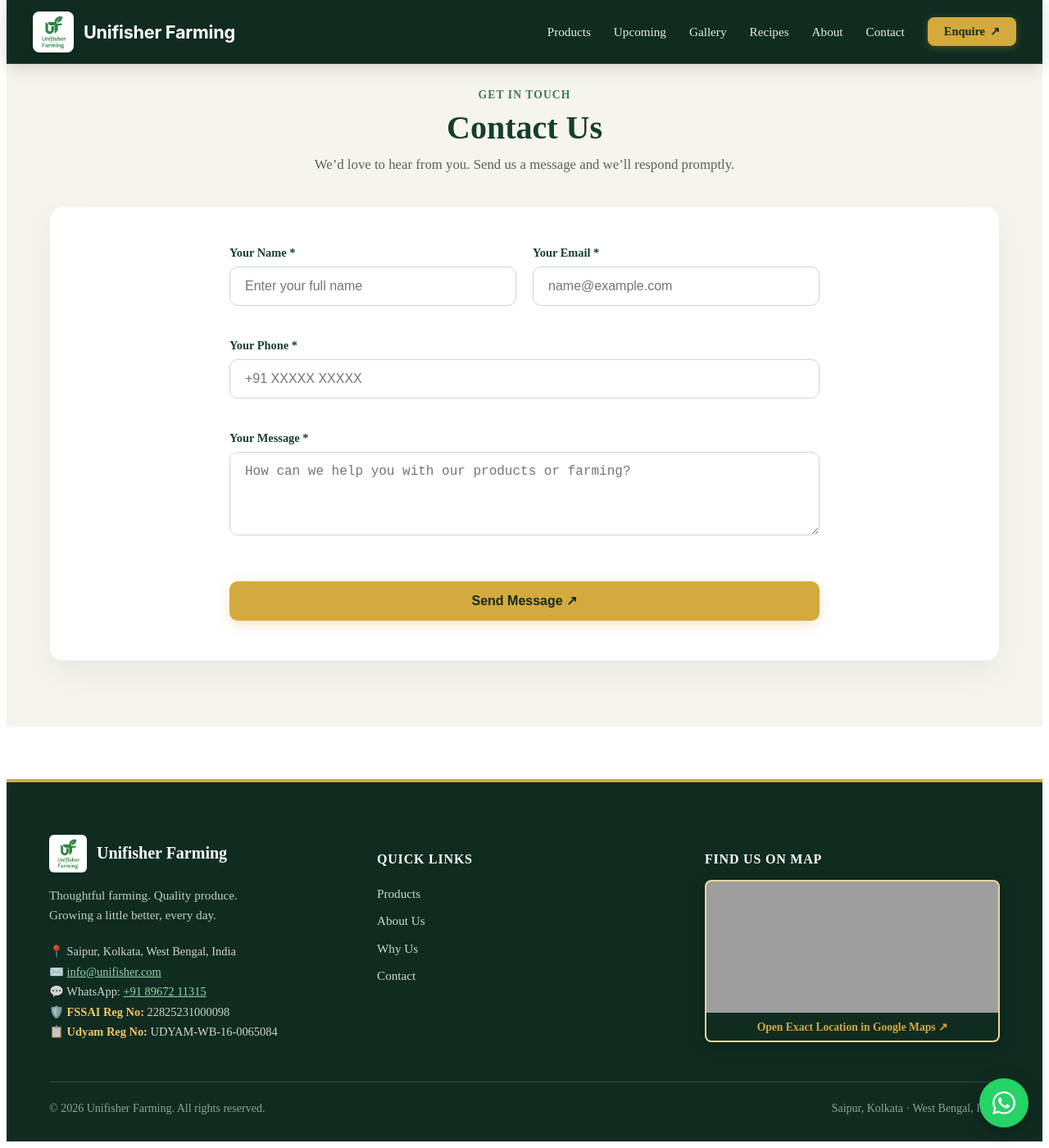
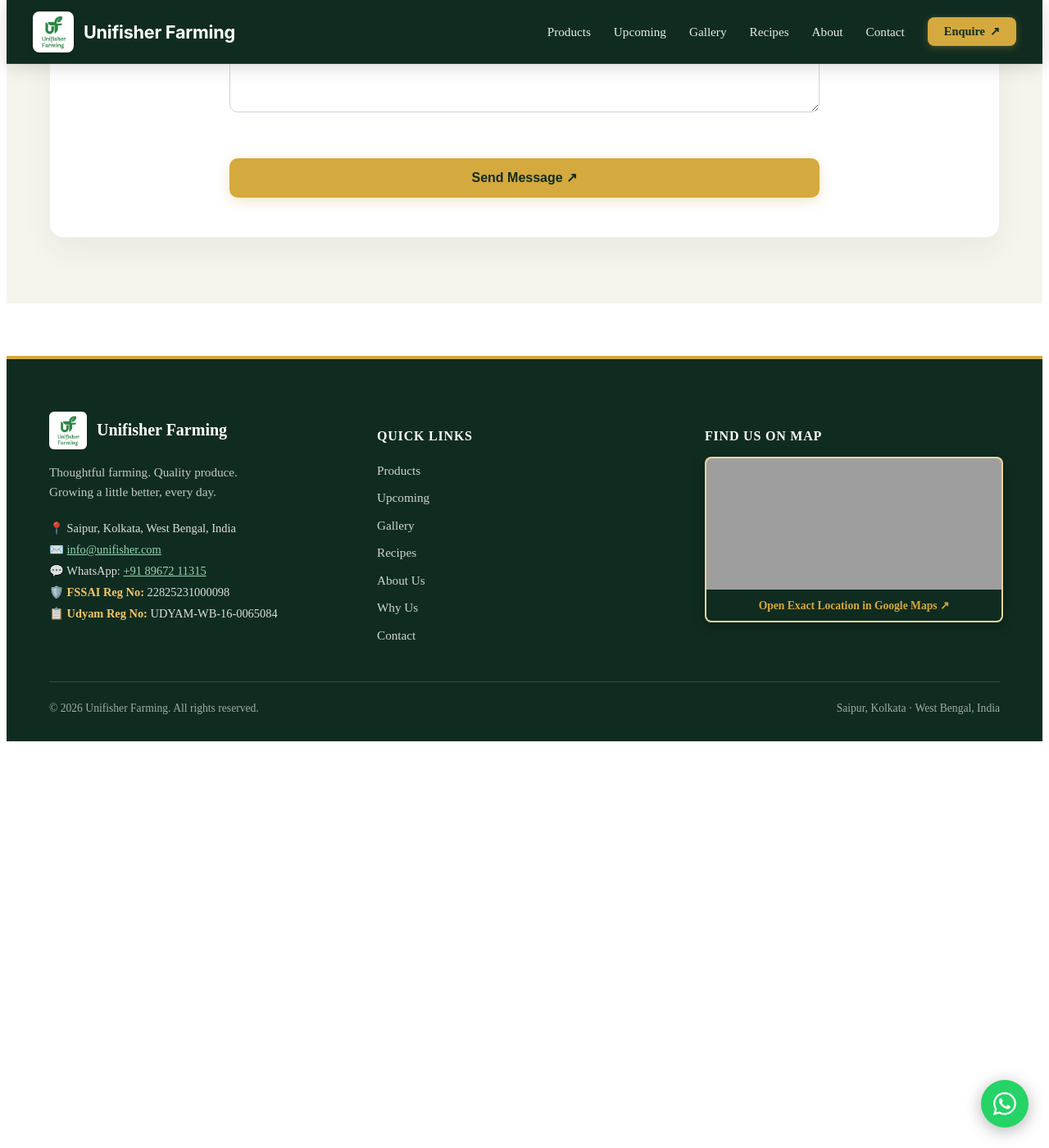
Before and after one commit to Unifisher/Unifisher-Website, a Jekyll site: the page built from index.html, in a window 1280 px wide and 1400 px high, scrolled down 5783 px. Shown: the whole window at 82% size. Built offline with Jekyll 4.4.1, drawn with Linux system fonts in a browser that asks for light colours; some web fonts are replaced; grey boxes are pictures that could not be loaded.

Commit message:
style updated

```diff
--- a/_includes/footer.html
+++ b/_includes/footer.html
@@ -1,5 +1,5 @@
-<footer style="background-color: #102c20; color: #f3f4f6; padding: 4rem 1.5rem 2rem; border-top: 4px solid #d4a93d; margin-top: 4rem;">
-  <div style="max-width: 1160px; margin: 0 auto; display: grid; grid-template-columns: repeat(auto-fit, minmax(280px, 1fr)); gap: 2.5rem; margin-bottom: 3rem;">
+<footer style="background-color: #102c20; color: #f3f4f6; padding: clamp(2.5rem, 6vw, 4rem) clamp(1rem, 4vw, 2rem) 2rem; border-top: 4px solid #d4a93d; margin-top: clamp(2.5rem, 5vw, 4rem); break-inside: avoid; page-break-inside: avoid; box-sizing: border-box;">
+  <div style="max-width: 1160px; margin: 0 auto; display: grid; grid-template-columns: repeat(auto-fit, minmax(min(100%, 260px), 1fr)); gap: clamp(1.5rem, 4vw, 2.5rem); margin-bottom: 2.5rem;">
 
     <!-- Brand / Column 1 -->
     <div>
@@ -10,7 +10,7 @@
       <p style="color: rgba(255, 255, 255, 0.75); line-height: 1.6; font-size: 0.95rem; margin-bottom: 1.25rem;">
         Thoughtful farming. Quality produce.<br>Growing a little better, every day.
       </p>
-      <p style="color: rgba(255, 255, 255, 0.8); line-height: 1.7; margin: 0; font-size: 0.9rem;">
+      <p style="color: rgba(255, 255, 255, 0.85); line-height: 1.8; margin: 0; font-size: 0.9rem; word-break: break-word;">
         📍 Saipur, Kolkata, West Bengal, India<br>
         ✉️ <a href="mailto:{{ site.email }}" style="color: #95d5b2; text-decoration: underline;">{{ site.email }}</a><br>
         💬 WhatsApp: <a href="https://wa.me/918967211315?text=Hello%20Unifisher%20Farming,%20I%20would%20like%20to%20enquire." target="_blank" rel="noopener" style="color: #95d5b2; text-decoration: underline;">+91 89672 11315</a><br>
@@ -23,17 +23,20 @@
     <div>
       <h4 style="color: #ffffff; margin-bottom: 1rem; font-size: 1rem; text-transform: uppercase; letter-spacing: 0.05em;">Quick Links</h4>
       <ul style="list-style: none; padding: 0; margin: 0; line-height: 2.2; font-size: 0.95rem;">
-        <li><a href="#products" style="color: rgba(255,255,255,0.8); text-decoration: none;">Products</a></li>
-        <li><a href="#about" style="color: rgba(255,255,255,0.8); text-decoration: none;">About Us</a></li>
-        <li><a href="#why-us" style="color: rgba(255,255,255,0.8); text-decoration: none;">Why Us</a></li>
-        <li><a href="#contact" style="color: rgba(255,255,255,0.8); text-decoration: none;">Contact</a></li>
+        <li><a href="{{ '/' | relative_url }}#products" style="color: rgba(255,255,255,0.8); text-decoration: none;">Products</a></li>
+        <li><a href="{{ '/' | relative_url }}#upcoming" style="color: rgba(255,255,255,0.8); text-decoration: none;">Upcoming</a></li>
+        <li><a href="{{ '/' | relative_url }}#gallery" style="color: rgba(255,255,255,0.8); text-decoration: none;">Gallery</a></li>
+        <li><a href="{{ '/' | relative_url }}#recipes" style="color: rgba(255,255,255,0.8); text-decoration: none;">Recipes</a></li>
+        <li><a href="{{ '/' | relative_url }}#about" style="color: rgba(255,255,255,0.8); text-decoration: none;">About Us</a></li>
+        <li><a href="{{ '/' | relative_url }}#why-us" style="color: rgba(255,255,255,0.8); text-decoration: none;">Why Us</a></li>
+        <li><a href="{{ '/' | relative_url }}#contact" style="color: rgba(255,255,255,0.8); text-decoration: none;">Contact</a></li>
       </ul>
     </div>
 
     <!-- Google Map / Column 3 -->
     <div>
       <h4 style="color: #ffffff; margin-bottom: 1rem; font-size: 1rem; text-transform: uppercase; letter-spacing: 0.05em;">Find Us on Map</h4>
-      <div style="background: #ffffff; border-radius: 8px; overflow: hidden; border: 2px solid rgba(212,169,61,0.5); box-shadow: 0 4px 15px rgba(0,0,0,0.3);">
+      <div style="background: #ffffff; border-radius: 8px; overflow: hidden; border: 2px solid rgba(212,169,61,0.5); box-shadow: 0 4px 15px rgba(0,0,0,0.3); width: 100%;">
         <div style="width: 100%; height: 160px; background: #e5e7eb;">
           <iframe src="https://www.google.com/maps/embed?pb=!1m18!1m12!1m3!1d3701.599255604375!2d87.4038095!3d21.9115024!2m3!1f0!2f0!3f0!3m2!1i1024!2i768!4f13.1!3m3!1m2!1s0x3a1d29deb764f9cb%3A0xeb883f0be2e11057!2sUnifisher%20Farming!5e0!3m2!1sen!2sin!4v1793122297571!5m2!1sen!2sin"
                   width="100%"
@@ -45,7 +48,7 @@
                   title="Unifisher Farming Location Map">
           </iframe>
         </div>
-        <div style="background: #102c20; padding: 8px 12px; text-align: center;">
+        <div style="background: #102c20; padding: 10px 12px; text-align: center;">
           <a href="https://maps.app.goo.gl/u6HWx731t1iLLSG66" target="_blank" rel="noopener" style="color: #d4a93d; font-size: 0.85rem; font-weight: 700; text-decoration: none; display: inline-block;">
             Open Exact Location in Google Maps ↗
           </a>
@@ -56,7 +59,7 @@
   </div>
 
   <!-- Bottom Copyright Bar -->
-  <div style="max-width: 1160px; margin: 0 auto; border-top: 1px solid rgba(255, 255, 255, 0.15); padding-top: 1.5rem; display: flex; justify-content: space-between; flex-wrap: wrap; gap: 1rem; font-size: 0.875rem; color: rgba(255, 255, 255, 0.55);">
+  <div style="max-width: 1160px; margin: 0 auto; border-top: 1px solid rgba(255, 255, 255, 0.15); padding-top: 1.5rem; display: flex; justify-content: space-between; flex-wrap: wrap; gap: 0.75rem; font-size: 0.85rem; color: rgba(255, 255, 255, 0.6);">
     <span>© {{ site.time | date: '%Y' }} Unifisher Farming. All rights reserved.</span>
     <span>Saipur, Kolkata · West Bengal, India</span>
   </div>
@@ -65,11 +68,10 @@
 <!-- Floating WhatsApp Quick-Chat Widget -->
 <a href="https://wa.me/918967211315?text=Hello%20Unifisher%20Farming,%20I%20would%20like%20to%20enquire." target="_blank" rel="noopener"
    aria-label="Chat with Unifisher Farming on WhatsApp"
-   style="position: fixed; bottom: 25px; right: 25px; z-index: 9999; background-color: #25d366; color: #ffffff; width: 60px; height: 60px; border-radius: 50%; display: flex; align-items: center; justify-content: center; box-shadow: 0 4px 20px rgba(0,0,0,0.3); text-decoration: none; transition: transform 0.3s ease;"
-   onmouseover="this.style.transform='scale(1.1)'"
+   style="position: fixed; bottom: clamp(16px, 3vw, 25px); right: clamp(16px, 3vw, 25px); z-index: 9999; background-color: #25d366; color: #ffffff; width: clamp(48px, 10vw, 58px); height: clamp(48px, 10vw, 58px); border-radius: 50%; display: flex; align-items: center; justify-content: center; box-shadow: 0 4px 20px rgba(0,0,0,0.3); text-decoration: none; transition: transform 0.25s ease;"
+   onmouseover="this.style.transform='scale(1.08)'"
    onmouseout="this.style.transform='scale(1)'">
-  <!-- WhatsApp SVG Icon -->
-  <svg xmlns="http://www.w3.org/2000/svg" viewBox="0 0 448 512" width="32" height="32" fill="#ffffff">
+  <svg xmlns="http://www.w3.org/2000/svg" viewBox="0 0 448 512" style="width: 55%; height: 55%; fill: #ffffff;">
     <path d="M380.9 97.1C339 55.1 283.2 32 223.9 32c-122.4 0-222 99.6-222 222 0 39.1 10.2 77.3 29.6 111L0 480l117.7-30.9c32.4 17.7 68.9 27 106.1 27h.1c122.3 0 224.1-99.6 224.1-222 0-59.3-25.2-115-67.1-157zm-157 341.6c-33.2 0-65.7-8.9-94-25.7l-6.7-4-69.8 18.3L72 359.2l-4.4-7c-18.5-29.4-28.2-63.3-28.2-98.2 0-101.7 82.8-184.5 184.6-184.5 49.3 0 95.6 19.2 130.4 54.1 34.8 34.9 56.2 81.2 56.1 130.5 0 101.8-84.9 184.6-186.6 184.6zm101.2-138.2c-5.5-2.8-32.8-16.2-37.9-18-5.1-1.9-8.8-2.8-12.5 2.8-3.7 5.6-14.3 18-17.6 21.8-3.2 3.7-6.5 4.2-12 1.4-32.6-16.3-54-29.1-75.5-66-5.7-9.8 5.7-9.1 16.3-30.3 1.8-3.7.9-6.9-.5-9.7-1.4-2.8-12.5-30.1-17.1-41.2-4.5-10.8-9.1-9.3-12.5-9.5-3.2-.2-6.9-.2-10.6-.2-3.7 0-9.7 1.4-14.8 6.9-5.1 5.6-19.4 19-19.4 46.3 0 27.3 19.9 53.7 22.6 57.4 2.8 3.7 39.1 59.7 94.8 83.8 35.2 15.2 49 16.6 66.4 14 10.7-1.6 32.8-13.4 37.4-26.4 4.6-13 4.6-24.1 3.2-26.4-1.3-2.5-5-3.9-10.5-6.6z"/>
   </svg>
 </a>
--- a/_includes/gallery.html
+++ b/_includes/gallery.html
@@ -1,73 +1,73 @@
-<section id="gallery" style="padding: 5rem 1.5rem; background-color: #f9faf8;">
-  <div style="max-width: 1160px; margin: 0 auto;">
+<section id="gallery" style="padding: clamp(3rem, 6vw, 5rem) clamp(1rem, 4vw, 2rem); background-color: #f9faf8; box-sizing: border-box; overflow: hidden;">
+  <div style="max-width: 1160px; margin: 0 auto; width: 100%;">
 
     <!-- Section Heading -->
-    <div style="text-align: center; margin-bottom: 3.5rem;">
-      <p style="color: #3d7950; font-weight: 700; font-size: 0.85rem; text-transform: uppercase; letter-spacing: 0.08em; margin-bottom: 0.5rem;">
+    <div style="text-align: center; margin-bottom: clamp(2rem, 5vw, 3.5rem);">
+      <p style="color: #3d7950; font-weight: 700; font-size: 0.85rem; text-transform: uppercase; letter-spacing: 0.08em; margin: 0 0 0.5rem;">
         Inside Unifisher Farming
       </p>
-      <h2 style="font-size: 2.5rem; font-weight: 800; color: #173e2d; margin: 0 0 0.75rem;">
+      <h2 style="font-size: clamp(1.85rem, 4vw, 2.5rem); font-weight: 800; color: #173e2d; margin: 0 0 0.75rem; line-height: 1.2;">
         Farm Photo Gallery
       </h2>
-      <p style="color: #55635b; max-width: 600px; margin: 0 auto; font-size: 1.05rem; line-height: 1.6;">
+      <p style="color: #55635b; max-width: 620px; margin: 0 auto; font-size: clamp(0.95rem, 2vw, 1.05rem); line-height: 1.6;">
         Explore real snapshots from our cultivation units, livestock care, and fresh harvests organized by product lines. Click any category to view more photos.
       </p>
     </div>
 
-    <!-- Gallery Grid (Product-wise Categories) -->
-    <div style="display: grid; grid-template-columns: repeat(auto-fit, minmax(340px, 1fr)); gap: 2.5rem; justify-content: center;">
+    <!-- Gallery Grid (Balanced 2x2 on Desktop / 1-Col on Mobile) -->
+    <div style="display: grid; grid-template-columns: repeat(auto-fit, minmax(min(100%, 260px), 1fr)); gap: clamp(1.25rem, 3vw, 2rem); width: 100%;">
 
       <!-- Category 1: Mushroom Cultivation -->
-      <a href="{{ '/gallery/mushrooms.html' | relative_url }}" style="background: #ffffff; border-radius: 12px; overflow: hidden; border: 1px solid rgba(23,62,45,0.08); box-shadow: 0 10px 30px rgba(16,44,32,0.06); display: flex; flex-direction: column; text-decoration: none;">
-        <div style="height: 240px; background: #e5e7eb; overflow: hidden;">
-          <img src="{{ '/img/about/2.jpg' | relative_url }}" alt="Mushroom Cultivation" style="width: 100%; height: 100%; object-fit: cover;">
+      <a href="{{ '/gallery/mushrooms.html' | relative_url }}" class="gallery-category-card" style="background: #ffffff; border-radius: 12px; overflow: hidden; border: 1px solid rgba(23,62,45,0.08); box-shadow: 0 6px 20px rgba(16,44,32,0.05); display: flex; flex-direction: column; text-decoration: none; transition: transform 0.25s ease, box-shadow 0.25s ease;">
+        <div style="height: 220px; background: #e5e7eb; overflow: hidden;">
+          <img src="{{ '/img/about/2.jpg' | relative_url }}" alt="Mushroom Cultivation" style="width: 100%; height: 100%; object-fit: cover; transition: transform 0.3s ease;">
         </div>
-        <div style="padding: 2rem; display: flex; flex-direction: column; flex-grow: 1;">
-          <span style="font-size: 0.75rem; font-weight: 700; text-transform: uppercase; color: #3d7950; letter-spacing: 0.05em; margin-bottom: 0.5rem; display: block;">Cultivation Unit</span>
-          <h3 style="font-size: 1.35rem; font-weight: 700; color: #1d2b22; margin: 0 0 0.75rem;">Mushroom Farm ↗</h3>
-          <p style="color: #55635b; font-size: 0.95rem; line-height: 1.6; margin: 0;">
+        <div style="padding: clamp(1.25rem, 3vw, 1.75rem); display: flex; flex-direction: column; flex-grow: 1;">
+          <span style="font-size: 0.75rem; font-weight: 700; text-transform: uppercase; color: #3d7950; letter-spacing: 0.05em; margin-bottom: 0.4rem; display: block;">Cultivation Unit</span>
+          <h3 style="font-size: 1.25rem; font-weight: 700; color: #1d2b22; margin: 0 0 0.5rem;">Mushroom Farm ↗</h3>
+          <p style="color: #55635b; font-size: 0.92rem; line-height: 1.55; margin: 0;">
             Controlled-environment climate rooms optimized for growing fresh Oyster and Paddy Straw mushrooms.
           </p>
         </div>
       </a>
 
       <!-- Category 2: Dairy Unit -->
-      <a href="{{ '/gallery/dairy.html' | relative_url }}" style="background: #ffffff; border-radius: 12px; overflow: hidden; border: 1px solid rgba(23,62,45,0.08); box-shadow: 0 10px 30px rgba(16,44,32,0.06); display: flex; flex-direction: column; text-decoration: none;">
-        <div style="height: 240px; background: #e5e7eb; overflow: hidden;">
-          <img src="https://images.unsplash.com/photo-1500595046743-cd271d694d30?auto=format&fit=crop&w=800&q=80" alt="Dairy Farming" style="width: 100%; height: 100%; object-fit: cover;">
+      <a href="{{ '/gallery/dairy.html' | relative_url }}" class="gallery-category-card" style="background: #ffffff; border-radius: 12px; overflow: hidden; border: 1px solid rgba(23,62,45,0.08); box-shadow: 0 6px 20px rgba(16,44,32,0.05); display: flex; flex-direction: column; text-decoration: none; transition: transform 0.25s ease, box-shadow 0.25s ease;">
+        <div style="height: 220px; background: #e5e7eb; overflow: hidden;">
+          <img src="https://images.unsplash.com/photo-1500595046743-cd271d694d30?auto=format&fit=crop&w=800&q=80" alt="Dairy Farming" style="width: 100%; height: 100%; object-fit: cover; transition: transform 0.3s ease;">
         </div>
-        <div style="padding: 2rem; display: flex; flex-direction: column; flex-grow: 1;">
-          <span style="font-size: 0.75rem; font-weight: 700; text-transform: uppercase; color: #3d7950; letter-spacing: 0.05em; margin-bottom: 0.5rem; display: block;">Livestock Unit</span>
-          <h3 style="font-size: 1.35rem; font-weight: 700; color: #1d2b22; margin: 0 0 0.75rem;">Dairy Operations ↗</h3>
-          <p style="color: #55635b; font-size: 0.95rem; line-height: 1.6; margin: 0;">
+        <div style="padding: clamp(1.25rem, 3vw, 1.75rem); display: flex; flex-direction: column; flex-grow: 1;">
+          <span style="font-size: 0.75rem; font-weight: 700; text-transform: uppercase; color: #3d7950; letter-spacing: 0.05em; margin-bottom: 0.4rem; display: block;">Livestock Unit</span>
+          <h3 style="font-size: 1.25rem; font-weight: 700; color: #1d2b22; margin: 0 0 0.5rem;">Dairy Operations ↗</h3>
+          <p style="color: #55635b; font-size: 0.92rem; line-height: 1.55; margin: 0;">
             Hygienically maintained dairy housing focused on animal welfare and pure milk production.
           </p>
         </div>
       </a>
 
       <!-- Category 3: Poultry Unit -->
-      <a href="{{ '/gallery/poultry.html' | relative_url }}" style="background: #ffffff; border-radius: 12px; overflow: hidden; border: 1px solid rgba(23,62,45,0.08); box-shadow: 0 10px 30px rgba(16,44,32,0.06); display: flex; flex-direction: column; text-decoration: none;">
-        <div style="height: 240px; background: #e5e7eb; overflow: hidden;">
-          <img src="https://images.unsplash.com/photo-1548550023-2bdb3c5beed7?auto=format&fit=crop&w=800&q=80" alt="Poultry Farming" style="width: 100%; height: 100%; object-fit: cover;">
+      <a href="{{ '/gallery/poultry.html' | relative_url }}" class="gallery-category-card" style="background: #ffffff; border-radius: 12px; overflow: hidden; border: 1px solid rgba(23,62,45,0.08); box-shadow: 0 6px 20px rgba(16,44,32,0.05); display: flex; flex-direction: column; text-decoration: none; transition: transform 0.25s ease, box-shadow 0.25s ease;">
+        <div style="height: 220px; background: #e5e7eb; overflow: hidden;">
+          <img src="https://images.unsplash.com/photo-1548550023-2bdb3c5beed7?auto=format&fit=crop&w=800&q=80" alt="Poultry Farming" style="width: 100%; height: 100%; object-fit: cover; transition: transform 0.3s ease;">
         </div>
-        <div style="padding: 2rem; display: flex; flex-direction: column; flex-grow: 1;">
-          <span style="font-size: 0.75rem; font-weight: 700; text-transform: uppercase; color: #3d7950; letter-spacing: 0.05em; margin-bottom: 0.5rem; display: block;">Free-Range Unit</span>
-          <h3 style="font-size: 1.35rem; font-weight: 700; color: #1d2b22; margin: 0 0 0.75rem;">Poultry Rearing ↗</h3>
-          <p style="color: #55635b; font-size: 0.95rem; line-height: 1.6; margin: 0;">
+        <div style="padding: clamp(1.25rem, 3vw, 1.75rem); display: flex; flex-direction: column; flex-grow: 1;">
+          <span style="font-size: 0.75rem; font-weight: 700; text-transform: uppercase; color: #3d7950; letter-spacing: 0.05em; margin-bottom: 0.4rem; display: block;">Free-Range Unit</span>
+          <h3 style="font-size: 1.25rem; font-weight: 700; color: #1d2b22; margin: 0 0 0.5rem;">Poultry Rearing ↗</h3>
+          <p style="color: #55635b; font-size: 0.92rem; line-height: 1.55; margin: 0;">
             Secure and well-ventilated free-range environments ensuring healthy growth and high quality.
           </p>
         </div>
       </a>
 
       <!-- Category 4: Fish Aquaculture (Bengal Koi) -->
-      <a href="{{ '/gallery/fish.html' | relative_url }}" style="background: #ffffff; border-radius: 12px; overflow: hidden; border: 1px solid rgba(23,62,45,0.08); box-shadow: 0 10px 30px rgba(16,44,32,0.06); display: flex; flex-direction: column; text-decoration: none;">
-        <div style="height: 240px; background: #f8fafc; overflow: hidden; display: flex; align-items: center; justify-content: center;">
-          <img src="{{ '/img/koi-climbing-perch.jpg' | relative_url }}" alt="Bengal Koi Aquaculture" style="width: 100%; height: 100%; object-fit: contain; padding: 10px;">
+      <a href="{{ '/gallery/fish.html' | relative_url }}" class="gallery-category-card" style="background: #ffffff; border-radius: 12px; overflow: hidden; border: 1px solid rgba(23,62,45,0.08); box-shadow: 0 6px 20px rgba(16,44,32,0.05); display: flex; flex-direction: column; text-decoration: none; transition: transform 0.25s ease, box-shadow 0.25s ease;">
+        <div style="height: 220px; background: #f4f6f4; overflow: hidden; display: flex; align-items: center; justify-content: center;">
+          <img src="{{ '/img/koi-climbing-perch.jpg' | relative_url }}" alt="Bengal Koi Aquaculture" style="width: 100%; height: 100%; object-fit: contain; padding: 14px; transition: transform 0.3s ease;">
         </div>
-        <div style="padding: 2rem; display: flex; flex-direction: column; flex-grow: 1;">
-          <span style="font-size: 0.75rem; font-weight: 700; text-transform: uppercase; color: #3d7950; letter-spacing: 0.05em; margin-bottom: 0.5rem; display: block;">Aquaculture Unit</span>
-          <h3 style="font-size: 1.35rem; font-weight: 700; color: #1d2b22; margin: 0 0 0.75rem;">Fish Pond & Bengal Koi ↗</h3>
-          <p style="color: #55635b; font-size: 0.95rem; line-height: 1.6; margin: 0;">
+        <div style="padding: clamp(1.25rem, 3vw, 1.75rem); display: flex; flex-direction: column; flex-grow: 1;">
+          <span style="font-size: 0.75rem; font-weight: 700; text-transform: uppercase; color: #3d7950; letter-spacing: 0.05em; margin-bottom: 0.4rem; display: block;">Aquaculture Unit</span>
+          <h3 style="font-size: 1.25rem; font-weight: 700; color: #1d2b22; margin: 0 0 0.5rem;">Fish Pond & Bengal Koi ↗</h3>
+          <p style="color: #55635b; font-size: 0.92rem; line-height: 1.55; margin: 0;">
             Clean, nutrient-managed ponds dedicated to cultivating premium freshwater fish like Bengal Koi.
           </p>
         </div>
@@ -76,3 +76,14 @@
     </div>
   </div>
 </section>
+
+<!-- Optional Hover Elevation Enhancement -->
+<style>
+  .gallery-category-card:hover {
+    transform: translateY(-5px);
+    box-shadow: 0 14px 28px rgba(16, 44, 32, 0.1) !important;
+  }
+  .gallery-category-card:hover img {
+    transform: scale(1.03);
+  }
+</style>
```
Also changed, not shown: _layouts/style.css (+60 -1 lines). Lines whose indentation alone changed are shown as unchanged.
